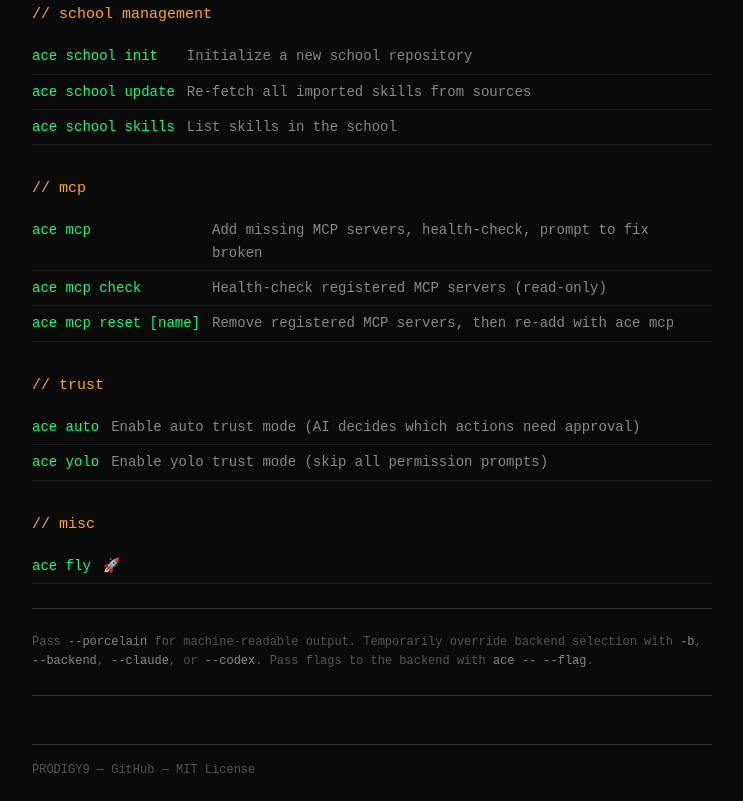
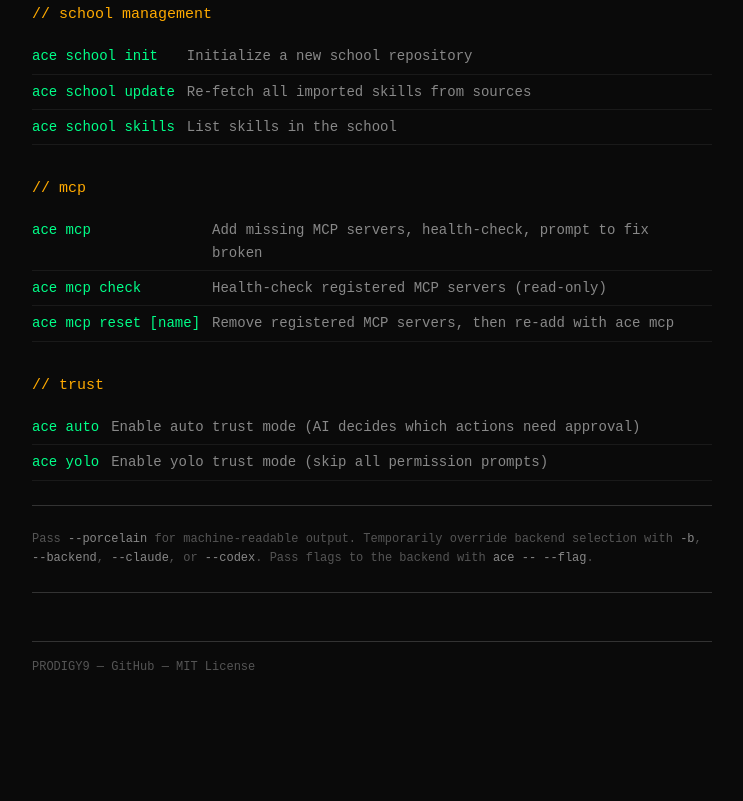
Before and after one commit to prod9/ace, a website: page www/dist/commands.html in a window 1280 px wide. Shown: the part 618-1419 px from the top of the page, without its empty margins (268-1011 px from the left). After the commit the page ends 1315 px from the top, so only its background shows below. Drawn offline with Linux system fonts and the light colour scheme.

Commit message:
Regen docs

```diff
--- a/www/dist/commands.html
+++ b/www/dist/commands.html
@@ -112,14 +112,6 @@
   </tr>
 </table>
 
-<h2>// misc</h2>
-<table>
-  <tr>
-    <td>ace fly</td>
-    <td>&#x1f680;</td>
-  </tr>
-</table>
-
 <div class="line"></div>
 
 <p style="color:#555; font-size:12px;">
```
